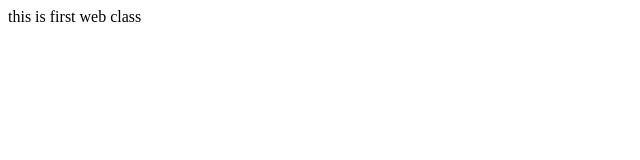
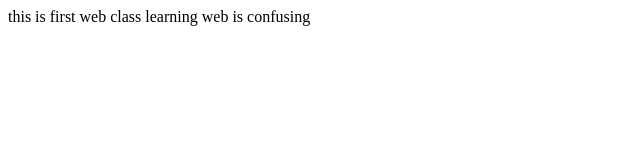
Before and after one commit to sshahi7417-blip/web-dev-2026, a plain HTML site: page index.html in a window 1280 px wide. Shown: the whole page, without its empty margins (0-640 px from the left). Drawn offline with Linux system fonts and the light colour scheme.

Commit message:
Updated content

```diff
--- a/index.html
+++ b/index.html
@@ -7,5 +7,8 @@
 </head>
 <body>
  this is first web class
+
+ learning web is confusing
+
 </body>
 </html>
```
